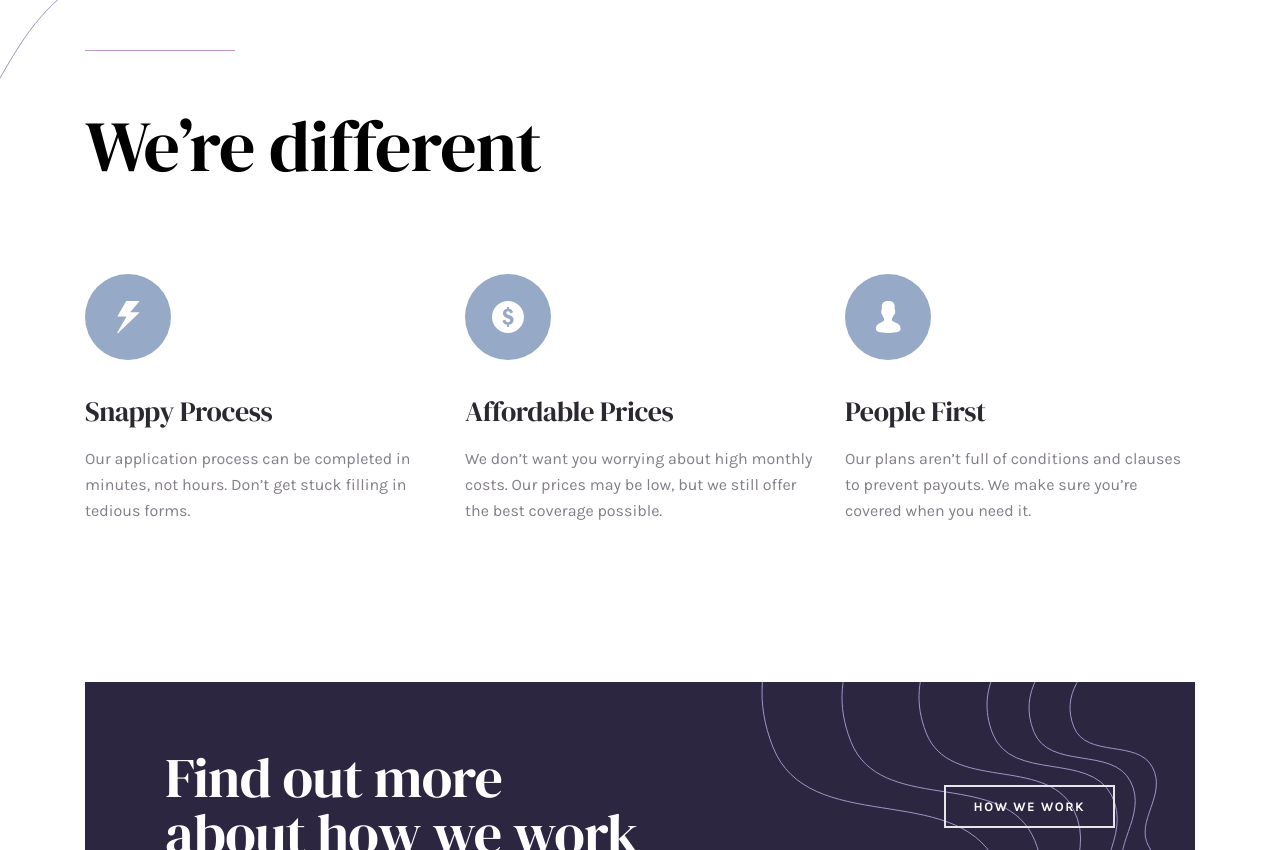
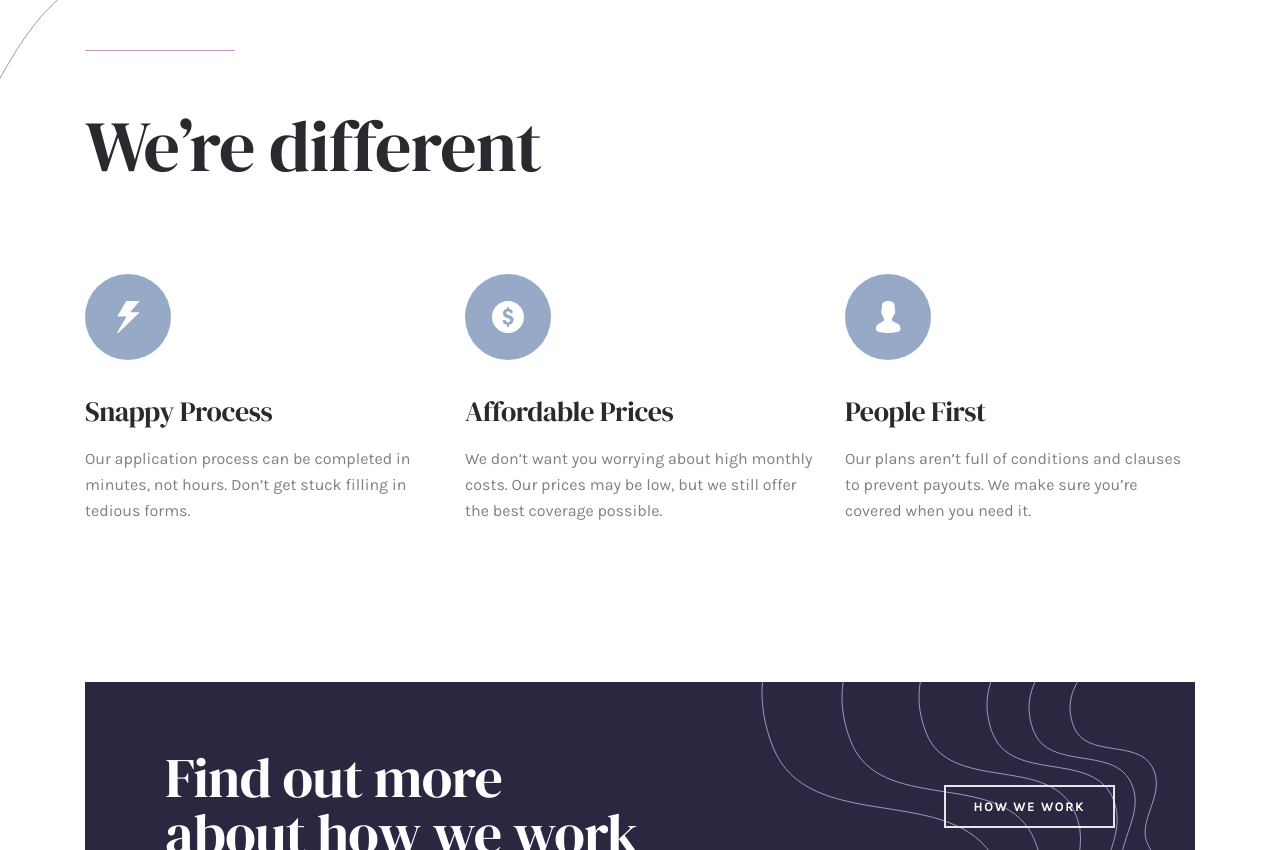
Before and after one commit to flxemt/insure-landing-page, a website built with Vite: page index.html in a window 1280 px wide. Shown: the part 935-1785 px from the top of the page. Built offline with nearby package versions, Linux system fonts and the light colour scheme.

Commit message:
fixed heading's color

```diff
--- a/index.html
+++ b/index.html
@@ -53,7 +53,7 @@
       </section>
       <section class="px-6 my-[8.75rem] xl:mt-[19rem] xl:mb-[9.375rem]">
         <div class="max-w-container mx-auto text-center relative before:left-[50%] before:-translate-x-1/2 before:absolute before:bg-pink before:w-[150px] before:h-[1px] xl:text-left xl:before:left-0 xl:before:translate-x-0">
-          <h2 class="font-headings text-h3 leading-h3 tracking-sm pt-10 xl:pt-16 xl:text-h1 xl:leading-h1 xl:tracking-h1">We’re different</h2>
+          <h2 class="text-dark font-headings text-h3 leading-h3 tracking-sm pt-10 xl:pt-16 xl:text-h1 xl:leading-h1 xl:tracking-h1">We’re different</h2>
           <div class="mt-20 text-dark-gray flex flex-col gap-14 xl:mt-24 xl:flex-row xl:gap-[1.875rem]">
             <div class="flex-1 flex flex-col items-center xl:items-start">
               <img src="/icon-snappy-process.svg" alt="Snappy Process" />
```
